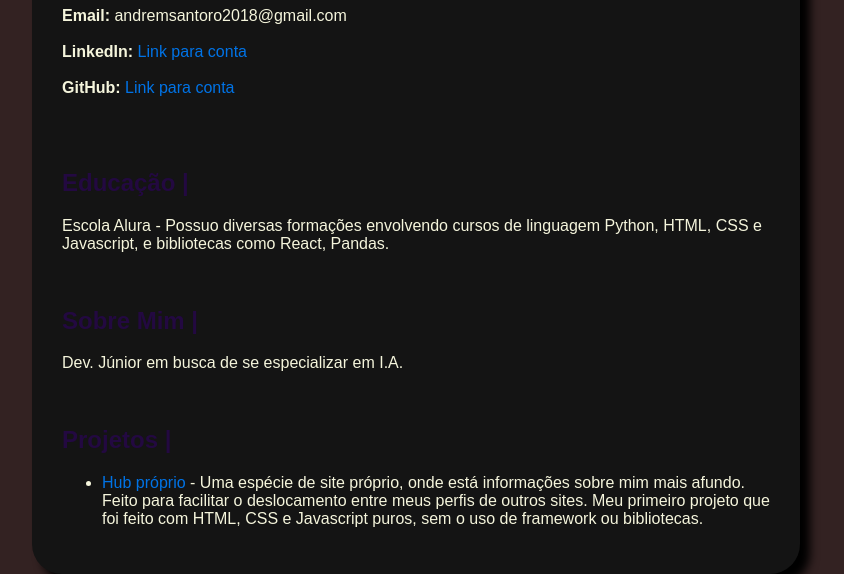
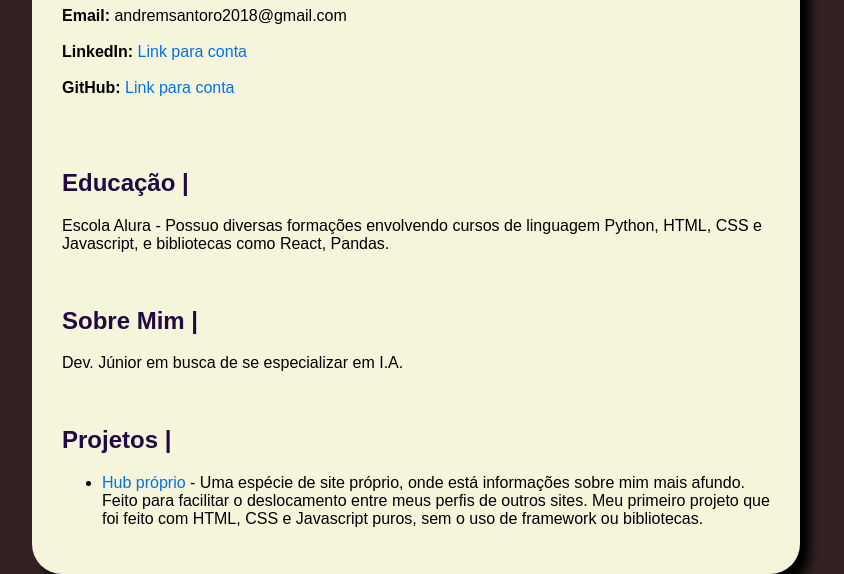
Before and after one commit to Andre-Santoro/meu-curriculo, a plain HTML site: page index.html in a window 1280 px wide. Shown: the part 269-843 px from the top of the page, without its empty margins (224-1068 px from the left). Drawn offline with Linux system fonts and the light colour scheme.

Commit message:
Update styles.css

```diff
--- a/styles.css
+++ b/styles.css
@@ -18,7 +18,7 @@ body {
     margin: 20%;
     border-radius: 30px;
     box-shadow: 10px 10px 10px 0px black;
-    color: #f5f5dc;
+    background-color: #f5f5dc;
 }
 
 h1, h2 {
```
